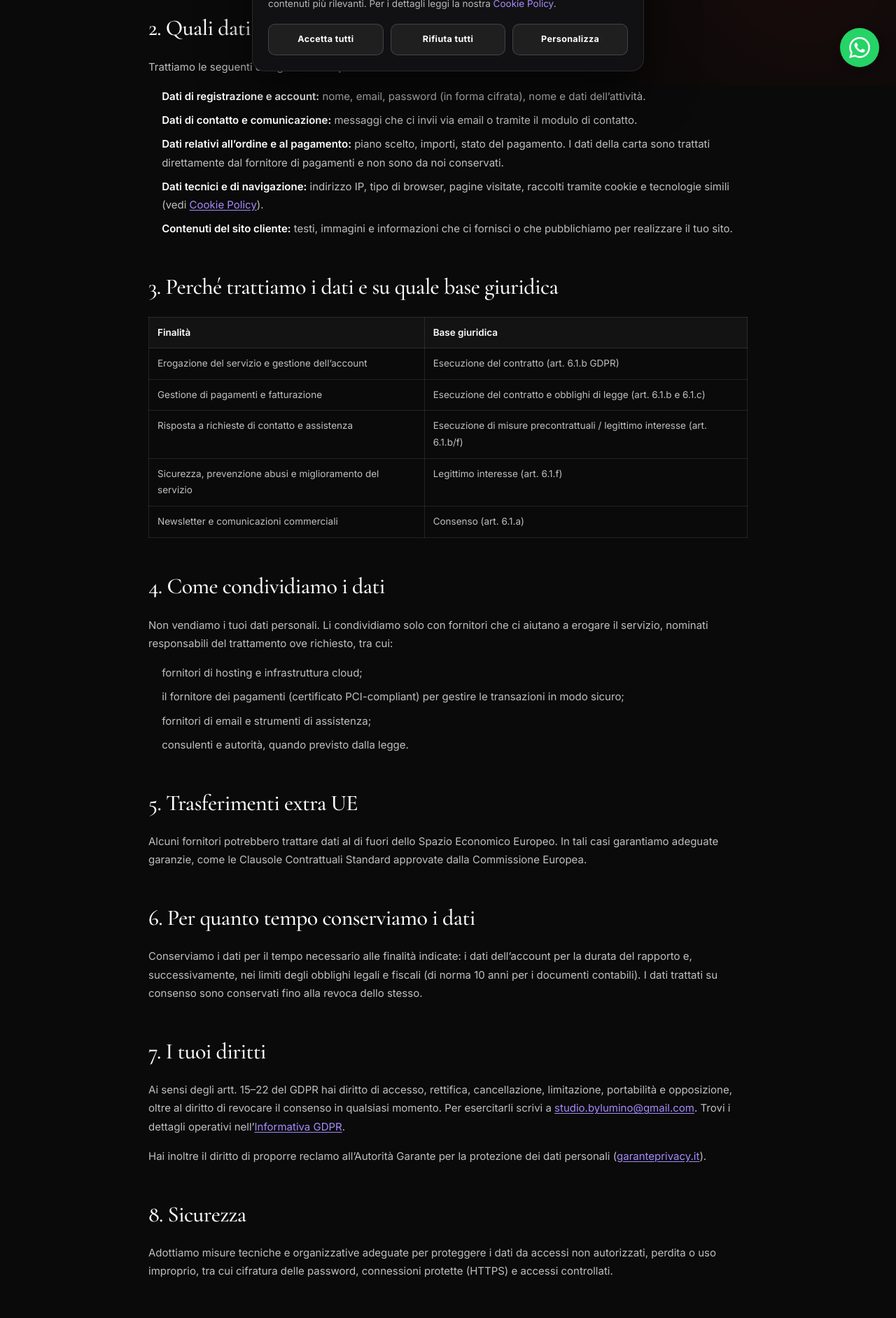
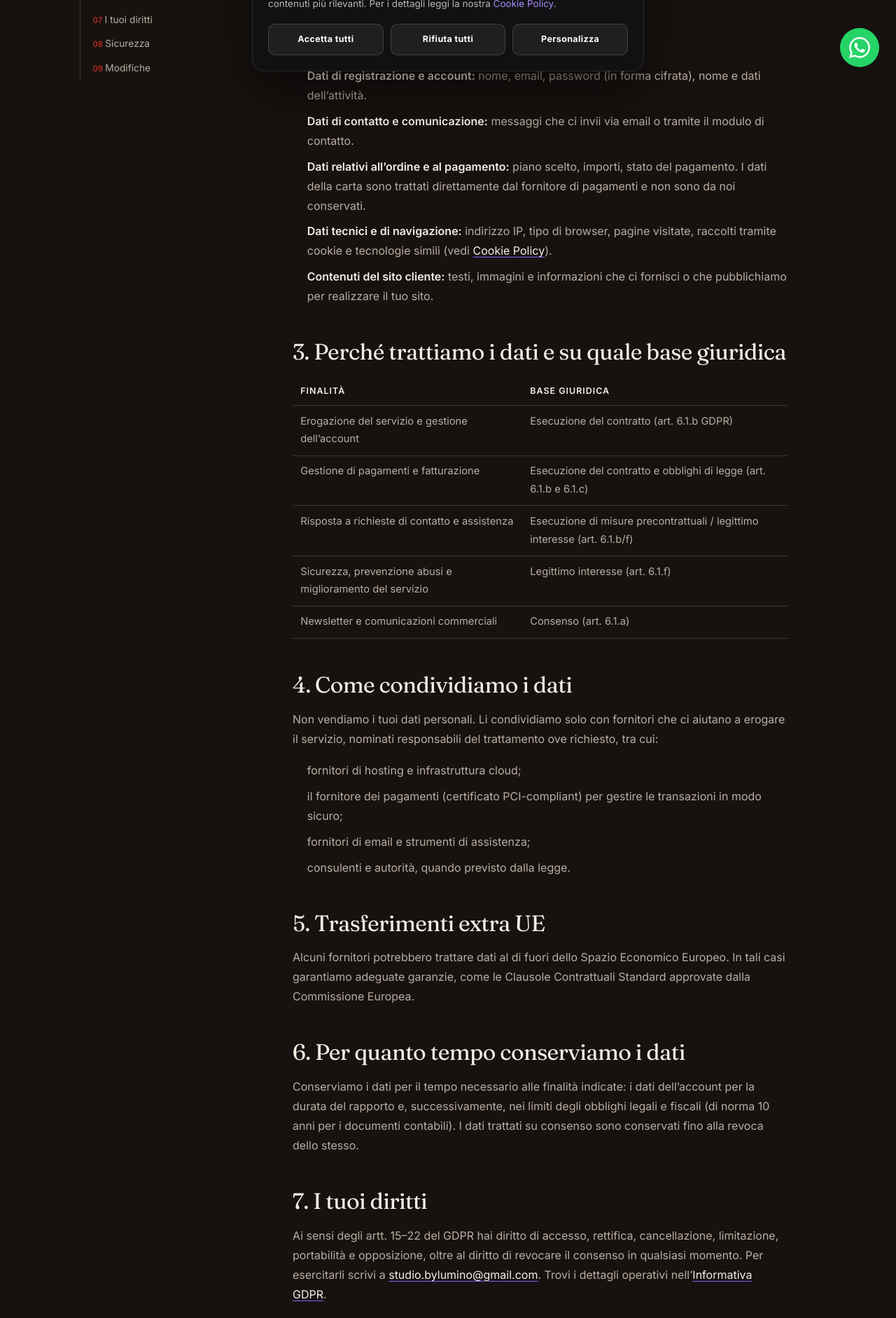
Before and after one commit to luminoagency/lumino-agency, a Next.js app: page /privacy-policy in a window 1280 px wide. Shown: the part 680-2564 px from the top of the page at 70% size. Built offline with nearby package versions, Linux system fonts and the light colour scheme.

Commit message:
Legali: privacy sulla nuova cornice, con indice

```diff
--- a/app/privacy-policy/page.tsx
+++ b/app/privacy-policy/page.tsx
@@ -1,39 +1,53 @@
 import type { Metadata } from 'next'
 import Link from 'next/link'
-import SiteChrome from '@/components/site/SiteChrome'
+import LegalChrome from '@/components/legal/LegalChrome'
 import { COMPANY } from '@/lib/company'
 
 export const metadata: Metadata = {
-  title: 'Privacy Policy · Lumino',
+  alternates: { canonical: '/privacy-policy' },
+  title: 'Privacy Policy',
   description:
     'Informativa sulla privacy di Lumino: quali dati raccogliamo, perché, come li trattiamo e quali sono i tuoi diritti ai sensi del GDPR.',
 }
 
 export default function PrivacyPolicyPage() {
   return (
-    <SiteChrome
-      header={{
-        kicker: '✦ legale',
-        title: 'Privacy Policy',
-        intro:
-          'La presente informativa descrive come trattiamo i dati personali degli utenti del sito e dei clienti del servizio, ai sensi del Regolamento (UE) 2016/679 (GDPR).',
-        updated: COMPANY.lastUpdated,
-      }}
+    <LegalChrome
+      title="Privacy Policy"
+      intro={
+        'La presente informativa descrive come trattiamo i dati personali degli utenti del sito e dei clienti del servizio, ai sensi del Regolamento (UE) 2016/679 (GDPR).'
+      }
+      updated={COMPANY.lastUpdated}
+      sections={[
+        { id: '1-titolare-del-trattamento', label: 'Titolare del trattamento' },
+        { id: '2-quali-dati-raccogliamo', label: 'Quali dati raccogliamo' },
+        {
+          id: '3-perche-trattiamo-i-dati-e-su-quale-base-gi',
+          label: 'Perché trattiamo i dati e su quale base giuridica',
+        },
+        { id: '4-come-condividiamo-i-dati', label: 'Come condividiamo i dati' },
+        { id: '5-trasferimenti-extra-ue', label: 'Trasferimenti extra UE' },
+        {
+          id: '6-per-quanto-tempo-conserviamo-i-dati',
+          label: 'Per quanto tempo conserviamo i dati',
+        },
+        { id: '7-i-tuoi-diritti', label: 'I tuoi diritti' },
+        { id: '8-sicurezza', label: 'Sicurezza' },
+        { id: '9-modifiche', label: 'Modifiche' },
+      ]}
     >
-      <div className="ls-container">
-        <article className="ls-prose">
-          <h2>1. Titolare del trattamento</h2>
+      <h2 id="1-titolare-del-trattamento">1. Titolare del trattamento</h2>
       <p>
-            Il titolare del trattamento dei dati è <strong>{COMPANY.legalName}</strong> (Company
-            No. {COMPANY.companyNumber}), società titolare del brand «{COMPANY.brand}» (di seguito
-            «{COMPANY.brand}», «noi»), con sede legale in {COMPANY.address.full}.
+        Il titolare del trattamento dei dati è <strong>{COMPANY.legalName}</strong> (Company No.{' '}
+        {COMPANY.companyNumber}), società titolare del brand «{COMPANY.brand}» (di seguito «
+        {COMPANY.brand}», «noi»), con sede legale in {COMPANY.address.full}.
       </p>
       <p>
         Per qualsiasi questione relativa al trattamento dei tuoi dati puoi scriverci a{' '}
         <a href={`mailto:${COMPANY.privacyEmail}`}>{COMPANY.privacyEmail}</a>.
       </p>
 
-          <h2>2. Quali dati raccogliamo</h2>
+      <h2 id="2-quali-dati-raccogliamo">2. Quali dati raccogliamo</h2>
       <p>Trattiamo le seguenti categorie di dati personali:</p>
       <ul>
         <li>
@@ -45,9 +59,9 @@ export default function PrivacyPolicyPage() {
           tramite il modulo di contatto.
         </li>
         <li>
-              <strong>Dati relativi all’ordine e al pagamento:</strong> piano scelto, importi,
-              stato del pagamento. I dati della carta sono trattati direttamente dal fornitore di
-              pagamenti e non sono da noi conservati.
+          <strong>Dati relativi all’ordine e al pagamento:</strong> piano scelto, importi, stato del
+          pagamento. I dati della carta sono trattati direttamente dal fornitore di pagamenti e non
+          sono da noi conservati.
         </li>
         <li>
           <strong>Dati tecnici e di navigazione:</strong> indirizzo IP, tipo di browser, pagine
@@ -60,7 +74,9 @@ export default function PrivacyPolicyPage() {
         </li>
       </ul>
 
-          <h2>3. Perché trattiamo i dati e su quale base giuridica</h2>
+      <h2 id="3-perche-trattiamo-i-dati-e-su-quale-base-gi">
+        3. Perché trattiamo i dati e su quale base giuridica
+      </h2>
       <table className="ls-table">
         <thead>
           <tr>
@@ -92,7 +108,7 @@ export default function PrivacyPolicyPage() {
         </tbody>
       </table>
 
-          <h2>4. Come condividiamo i dati</h2>
+      <h2 id="4-come-condividiamo-i-dati">4. Come condividiamo i dati</h2>
       <p>
         Non vendiamo i tuoi dati personali. Li condividiamo solo con fornitori che ci aiutano a
         erogare il servizio, nominati responsabili del trattamento ove richiesto, tra cui:
@@ -100,49 +116,54 @@ export default function PrivacyPolicyPage() {
       <ul>
         <li>fornitori di hosting e infrastruttura cloud;</li>
         <li>
-              il fornitore dei pagamenti ({COMPANY.paymentProvider}) per gestire le transazioni in
-              modo sicuro;
+          il fornitore dei pagamenti ({COMPANY.paymentProvider}) per gestire le transazioni in modo
+          sicuro;
         </li>
         <li>fornitori di email e strumenti di assistenza;</li>
         <li>consulenti e autorità, quando previsto dalla legge.</li>
       </ul>
 
-          <h2>5. Trasferimenti extra UE</h2>
+      <h2 id="5-trasferimenti-extra-ue">5. Trasferimenti extra UE</h2>
       <p>
         Alcuni fornitori potrebbero trattare dati al di fuori dello Spazio Economico Europeo. In
         tali casi garantiamo adeguate garanzie, come le Clausole Contrattuali Standard approvate
         dalla Commissione Europea.
       </p>
 
-          <h2>6. Per quanto tempo conserviamo i dati</h2>
+      <h2 id="6-per-quanto-tempo-conserviamo-i-dati">6. Per quanto tempo conserviamo i dati</h2>
       <p>
-            Conserviamo i dati per il tempo necessario alle finalità indicate: i dati dell’account
-            per la durata del rapporto e, successivamente, nei limiti degli obblighi legali e
-            fiscali (di norma 10 anni per i documenti contabili). I dati trattati su consenso sono
-            conservati fino alla revoca dello stesso.
+        Conserviamo i dati per il tempo necessario alle finalità indicate: i dati dell’account per
+        la durata del rapporto e, successivamente, nei limiti degli obblighi legali e fiscali (di
+        norma 10 anni per i documenti contabili). I dati trattati su consenso sono conservati fino
+        alla revoca dello stesso.
       </p>
 
-          <h2>7. I tuoi diritti</h2>
+      <h2 id="7-i-tuoi-diritti">7. I tuoi diritti</h2>
       <p>
         Ai sensi degli artt. 15–22 del GDPR hai diritto di accesso, rettifica, cancellazione,
         limitazione, portabilità e opposizione, oltre al diritto di revocare il consenso in
         qualsiasi momento. Per esercitarli scrivi a{' '}
         <a href={`mailto:${COMPANY.privacyEmail}`}>{COMPANY.privacyEmail}</a>. Trovi i dettagli
-            operativi nell’<Link href="/gdpr">Informativa GDPR</Link>.
+        operativi nell’
+        <Link href="/gdpr">Informativa GDPR</Link>.
       </p>
       <p>
-            Hai inoltre il diritto di proporre reclamo all’Autorità Garante per la protezione dei
-            dati personali (<a href="https://www.garanteprivacy.it" target="_blank" rel="noopener noreferrer">garanteprivacy.it</a>).
+        Hai inoltre il diritto di proporre reclamo all’Autorità Garante per la protezione dei dati
+        personali (
+        <a href="https://www.garanteprivacy.it" target="_blank" rel="noopener noreferrer">
+          garanteprivacy.it
+        </a>
+        ).
       </p>
 
-          <h2>8. Sicurezza</h2>
+      <h2 id="8-sicurezza">8. Sicurezza</h2>
       <p>
         Adottiamo misure tecniche e organizzative adeguate per proteggere i dati da accessi non
-            autorizzati, perdita o uso improprio, tra cui cifratura delle password, connessioni
-            protette (HTTPS) e accessi controllati.
+        autorizzati, perdita o uso improprio, tra cui cifratura delle password, connessioni protette
+        (HTTPS) e accessi controllati.
       </p>
 
-          <h2>9. Modifiche</h2>
+      <h2 id="9-modifiche">9. Modifiche</h2>
       <p>
         Potremo aggiornare questa informativa nel tempo. La versione vigente è sempre quella
         pubblicata su questa pagina, con indicazione della data di ultimo aggiornamento.
@@ -152,8 +173,6 @@ export default function PrivacyPolicyPage() {
         Per esercitare i tuoi diritti o per qualsiasi domanda sulla privacy, scrivici a{' '}
         <a href={`mailto:${COMPANY.privacyEmail}`}>{COMPANY.privacyEmail}</a>.
       </div>
-        </article>
-      </div>
-    </SiteChrome>
+    </LegalChrome>
   )
 }
```
Lines whose indentation alone changed are shown as unchanged.
